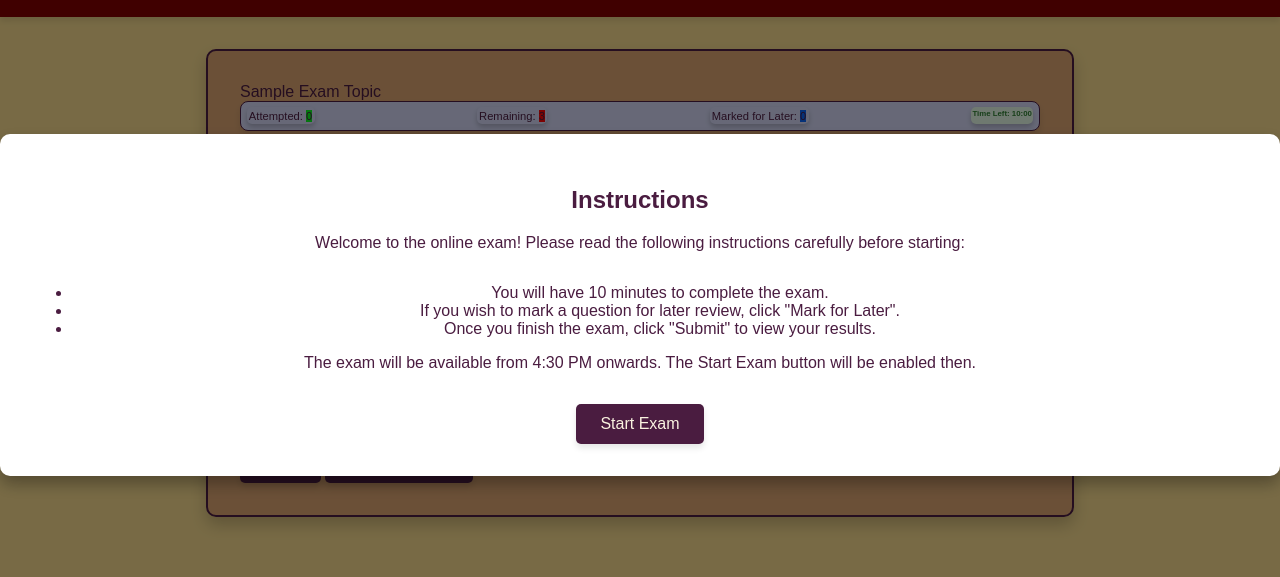
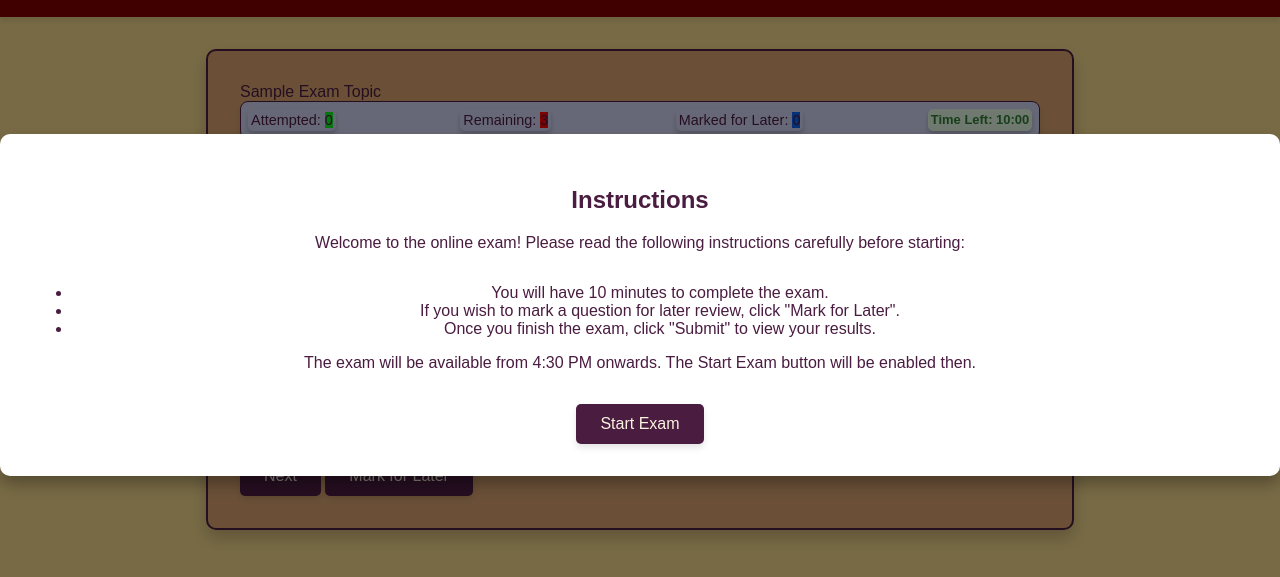
Before and after one commit to PHYZIGS/EXAM, a plain HTML site: page index.html in a window 1280 px wide. Shown: the part 95-672 px from the top of the page. Drawn offline with nearby package versions, Linux system fonts and the light colour scheme.

Commit message:
Update index.html

```diff
--- a/index.html
+++ b/index.html
@@ -72,7 +72,7 @@
             display: flex;
             justify-content: space-between;
             margin-bottom: 1.5em;
-            font-size: 0.7em;
+            font-size: 0.9em;
             padding: 0.5em;
             background-color: #ced1ee;
             border: 1px solid #4A1C40;
@@ -81,7 +81,7 @@
         }
         .timer {
             font-weight: bold;
-            font-size: 0.7em;
+            font-size: 0.9em;
             color: #2E7D32;
             background-color: #DFF2E1;
             padding: 0.5em;
```
